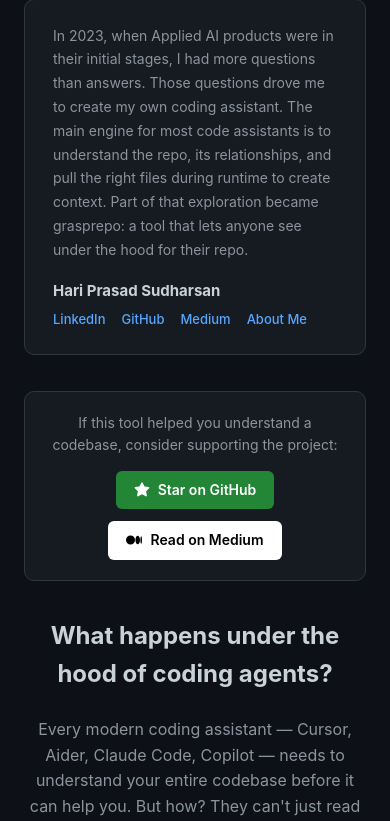
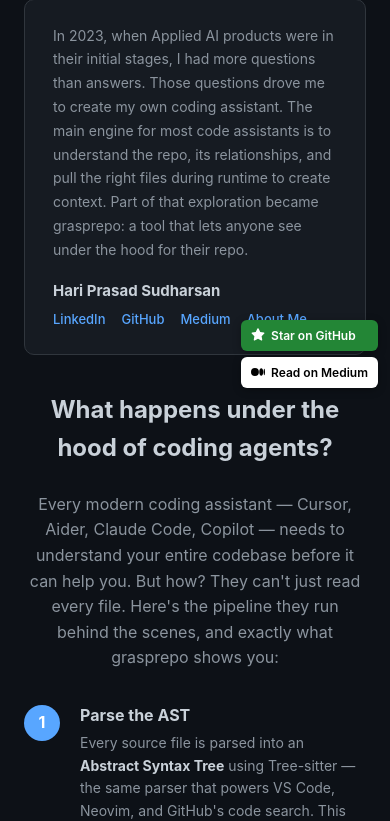
Before and after one commit to brettleehari/grasprepo, a FastAPI app: page / in a window 390 px wide. Shown: the part 444-1265 px from the top of the page. Run offline with FastAPI, Linux system fonts and the light colour scheme; some libraries are stand-ins or nearby versions.

Commit message:
Add floating GitHub star and Medium CTAs to all pages
Persistent top-right floating buttons visible during entire session.
Removed inline CTA from landing page to avoid duplication.
Responsive: moves to bottom-right on mobile.

Co-Authored-By: Claude Opus 4.6 (1M context) <noreply@anthropic.com>

```diff
--- a/web/static/style.css
+++ b/web/static/style.css
@@ -386,45 +386,40 @@ tr.highlight td:first-child .rank-badge { background: var(--green); }
 }
 .modal-cancel:hover { color: var(--text); border-color: var(--text-muted); }
 
-/* CTA bar */
-.cta-bar {
-    text-align: center;
-    margin: 28px 0 36px;
-    padding: 20px 24px;
-    background: var(--surface);
-    border: 1px solid var(--border);
-    border-radius: 10px;
+/* Floating CTA — always visible top-right */
+.floating-cta {
+    position: fixed;
+    top: 60px;
+    right: 16px;
+    z-index: 150;
+    display: flex;
+    flex-direction: column;
+    gap: 6px;
 }
-.cta-bar p {
-    color: var(--text-muted);
-    font-size: 14px;
-    margin-bottom: 14px;
-}
-.cta-buttons {
-    display: flex;
-    gap: 12px;
-    justify-content: center;
-    flex-wrap: wrap;
-}
-.cta-btn {
+.fcta-btn {
     display: inline-flex;
     align-items: center;
-    gap: 8px;
-    padding: 8px 18px;
+    gap: 6px;
+    padding: 7px 14px;
     border-radius: 6px;
-    font-size: 14px;
+    font-size: 13px;
     font-weight: 600;
     text-decoration: none;
-    transition: opacity 0.2s;
+    transition: transform 0.15s, box-shadow 0.15s;
+    box-shadow: 0 2px 8px rgba(0, 0, 0, 0.3);
+    white-space: nowrap;
 }
-.cta-btn:hover { opacity: 0.85; text-decoration: none; }
-.cta-github {
-    background: #238636;
-    color: #fff;
+.fcta-btn:hover {
+    transform: translateY(-1px);
+    box-shadow: 0 4px 14px rgba(0, 0, 0, 0.4);
+    text-decoration: none;
 }
-.cta-medium {
-    background: #fff;
-    color: #000;
+.fcta-github { background: #238636; color: #fff; }
+.fcta-medium { background: #fff; color: #000; }
+
+@media (max-width: 640px) {
+    .floating-cta { top: auto; bottom: 12px; right: 12px; }
+    .fcta-btn { font-size: 12px; padding: 6px 10px; }
 }
 
 /* Pipeline steps (explainer) */
--- a/web/templates/base.html
+++ b/web/templates/base.html
@@ -40,6 +40,18 @@
         </div>
     </footer>
 
+    <!-- Floating CTA — visible on all pages -->
+    <div class="floating-cta">
+        <a href="https://github.com/brettleehari/grasprepo" target="_blank" class="fcta-btn fcta-github" title="Star on GitHub">
+            <svg viewBox="0 0 16 16" width="14" height="14" fill="currentColor"><path d="M8 .25a.75.75 0 0 1 .673.418l1.882 3.815 4.21.612a.75.75 0 0 1 .416 1.279l-3.046 2.97.719 4.192a.75.75 0 0 1-1.088.791L8 12.347l-3.766 1.98a.75.75 0 0 1-1.088-.79l.72-4.194L.818 6.374a.75.75 0 0 1 .416-1.28l4.21-.611L7.327.668A.75.75 0 0 1 8 .25z"/></svg>
+            Star on GitHub
+        </a>
+        <a href="https://medium.com/@brettleehari/how-will-you-design-a-code-assist-8cbc085a08cd" target="_blank" class="fcta-btn fcta-medium" title="Read on Medium">
+            <svg viewBox="0 0 24 24" width="14" height="14" fill="currentColor"><path d="M13.54 12a6.8 6.8 0 01-6.77 6.82A6.8 6.8 0 010 12a6.8 6.8 0 016.77-6.82A6.8 6.8 0 0113.54 12zm7.42 0c0 3.54-1.51 6.42-3.38 6.42-1.87 0-3.39-2.88-3.39-6.42s1.52-6.42 3.39-6.42 3.38 2.88 3.38 6.42M24 12c0 3.17-.53 5.75-1.19 5.75-.66 0-1.19-2.58-1.19-5.75s.53-5.75 1.19-5.75C23.47 6.25 24 8.83 24 12z"/></svg>
+            Read on Medium
+        </a>
+    </div>
+
     {% block scripts %}{% endblock %}
 </body>
 </html>
--- a/web/templates/index.html
+++ b/web/templates/index.html
@@ -31,21 +31,6 @@
                     <a href="https://brettleehari.github.io/aboutme/" target="_blank">About Me</a>
                 </div>
             </div>
-        </div>
-    </div>
-
-    <!-- CTA: Star & Follow -->
-    <div class="cta-bar">
-        <p>If this tool helped you understand a codebase, consider supporting the project:</p>
-        <div class="cta-buttons">
-            <a href="https://github.com/brettleehari/grasprepo" target="_blank" class="cta-btn cta-github">
-                <svg viewBox="0 0 16 16" width="16" height="16" fill="currentColor"><path d="M8 .25a.75.75 0 0 1 .673.418l1.882 3.815 4.21.612a.75.75 0 0 1 .416 1.279l-3.046 2.97.719 4.192a.75.75 0 0 1-1.088.791L8 12.347l-3.766 1.98a.75.75 0 0 1-1.088-.79l.72-4.194L.818 6.374a.75.75 0 0 1 .416-1.28l4.21-.611L7.327.668A.75.75 0 0 1 8 .25z"/></svg>
-                Star on GitHub
-            </a>
-            <a href="https://medium.com/@brettleehari/how-will-you-design-a-code-assist-8cbc085a08cd" target="_blank" class="cta-btn cta-medium">
-                <svg viewBox="0 0 24 24" width="16" height="16" fill="currentColor"><path d="M13.54 12a6.8 6.8 0 01-6.77 6.82A6.8 6.8 0 010 12a6.8 6.8 0 016.77-6.82A6.8 6.8 0 0113.54 12zm7.42 0c0 3.54-1.51 6.42-3.38 6.42-1.87 0-3.39-2.88-3.39-6.42s1.52-6.42 3.39-6.42 3.38 2.88 3.38 6.42M24 12c0 3.17-.53 5.75-1.19 5.75-.66 0-1.19-2.58-1.19-5.75s.53-5.75 1.19-5.75C23.47 6.25 24 8.83 24 12z"/></svg>
-                Read on Medium
-            </a>
         </div>
     </div>
 
```
